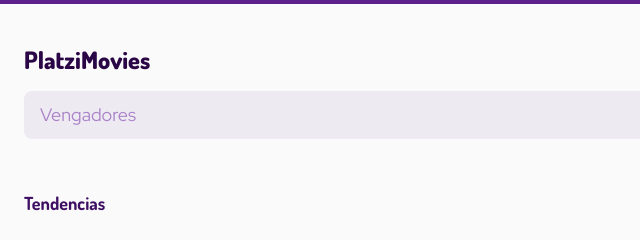
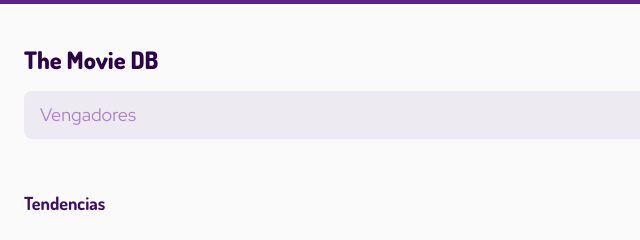
Before and after one commit to davitpra/The-Movie-DB, a website: page index.html in a window 1280 px wide. Shown: the top 240 px of the page, 0-640 px from the left. Drawn offline with nearby package versions, Linux system fonts and the light colour scheme; no server answers.

Commit message:
updateing the h1

```diff
--- a/index.html
+++ b/index.html
@@ -17,7 +17,7 @@
 <body>
   <header id="header" class="header-container">
     <span class="header-arrow inactive">&lt;</span>
-    <h1 class="header-title">PlatziMovies</h1>
+    <h1 class="header-title">The Movie DB</h1>
     <h1 class="header-title header-title--categoryView inactive">Acción</h1>
 
     <form id="searchForm" class="header-searchForm">
```
